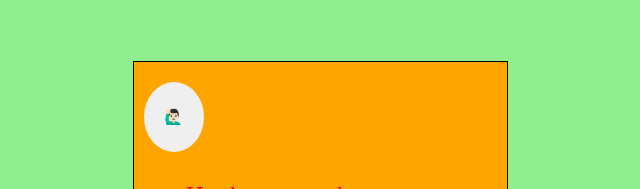
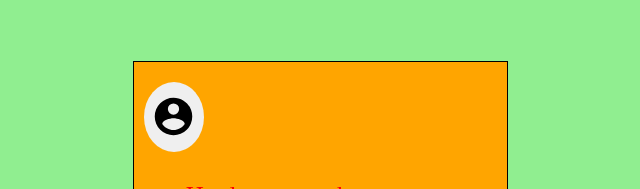
Before and after one commit to j-eick/vocab-dojo, a Next.js app: page / in a window 1280 px wide. Shown: the top 189 px of the page, without its empty margins (320-960 px from the left). Built offline with nearby package versions, Linux system fonts and the light colour scheme.

Commit message:
replaced Profile Icon

```diff
--- a/src/components/Button/ProfileButton.jsx
+++ b/src/components/Button/ProfileButton.jsx
@@ -1,3 +1,5 @@
+import {mdiAccountCircle} from '@mdi/js';
+import Icon from '@mdi/react';
 import {useState} from 'react';
 
 import ProfileMenuModal from '../Modals/ProfileMenuModal';
@@ -12,7 +14,7 @@ export default function ProfileButton() {
 	return (
 		<>
 			<Button variant={'profileMenuModal'} onClick={() => setModal(!modal)}>
-				<div>🙋🏻‍♂️</div>
+				<Icon path={mdiAccountCircle} size={3} />
 			</Button>
 			{!modal ? <ProfileMenuModal /> : null}
 		</>
```
